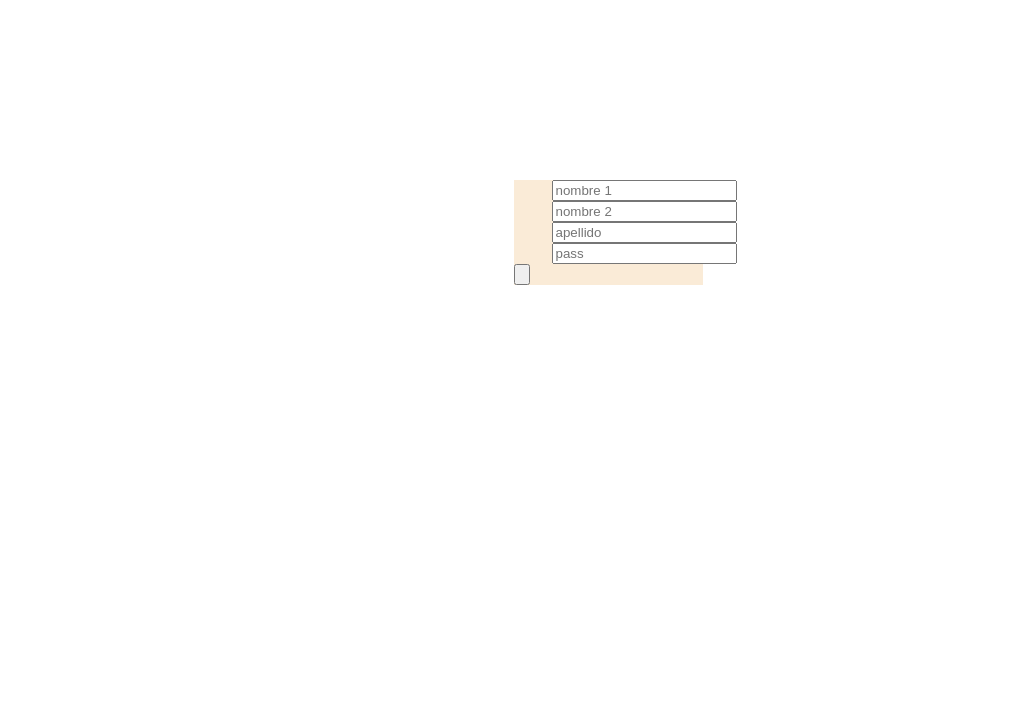
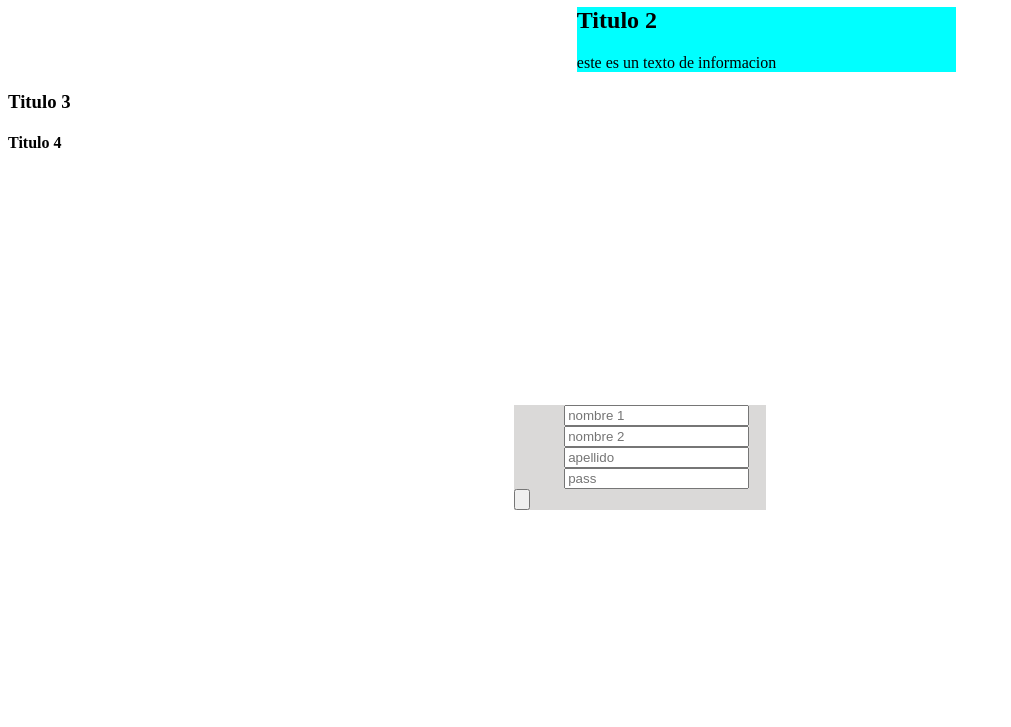
Before and after one commit to 201700511/Taller_Lenguajes, a plain HTML site: page Codigo/Taller 2/Frontend/index.html in a window 1280 px wide. Shown: the part 73-800 px from the top of the page, without its empty margins (0-1011 px from the left). Drawn offline with Linux system fonts and the light colour scheme.

Commit message:
ultimo cambio

```diff
--- a/Codigo/Backend/index.js
+++ b/Codigo/Backend/index.js
@@ -36,6 +36,8 @@ app.post('/saludar', (req, res) => {
     let nombre = body.nombre1
 
     console.log("Hola: " + nombre)
+
+
   })
 
 // el servidor se levanta con => node index.js
--- a/Codigo/Taller 2/Frontend/index.html
+++ b/Codigo/Taller 2/Frontend/index.html
@@ -13,8 +13,8 @@
             margin-left: 20%;
         }
         .form{
-            background-color: antiquewhite;
-            width: 15%;
+            background-color: rgb(218, 217, 216);
+            width: 20%;
             margin-left: 40%;
             margin-top: 20%;
         }
@@ -31,6 +31,15 @@
     </style>
 </head>
 <body>
+    <h1>Titulo 1</h1>
+
+    <div style="background-color: aqua; margin-left: 45%;width: 30%;">
+        <h2>Titulo 2</h2>
+        <p>este es un texto de informacion</p>
+    </div>
+    <h3>Titulo 3</h3>
+    <h4>Titulo 4</h4>
+
     <div class="form">
         <input id="nombre" type="text" placeholder="nombre 1"> <br>
         <input id="nombre2" class="caja" type="text" placeholder="nombre 2"> <br>
```
